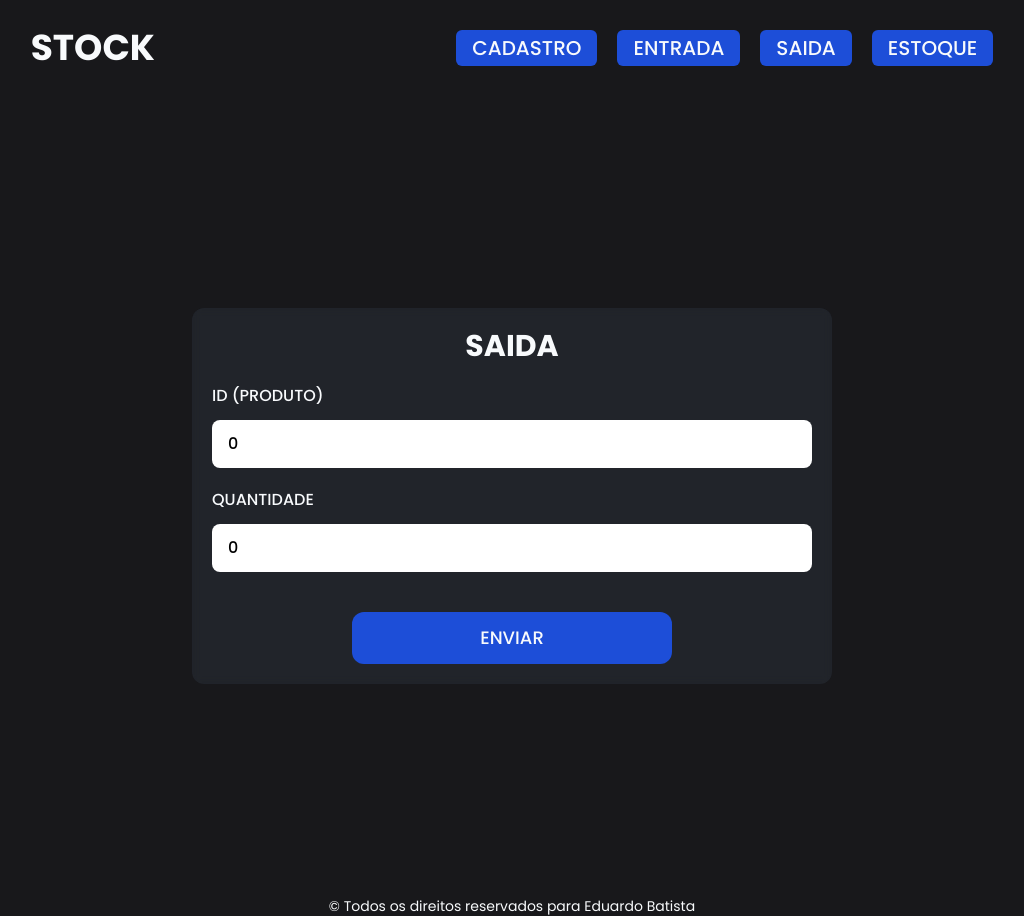
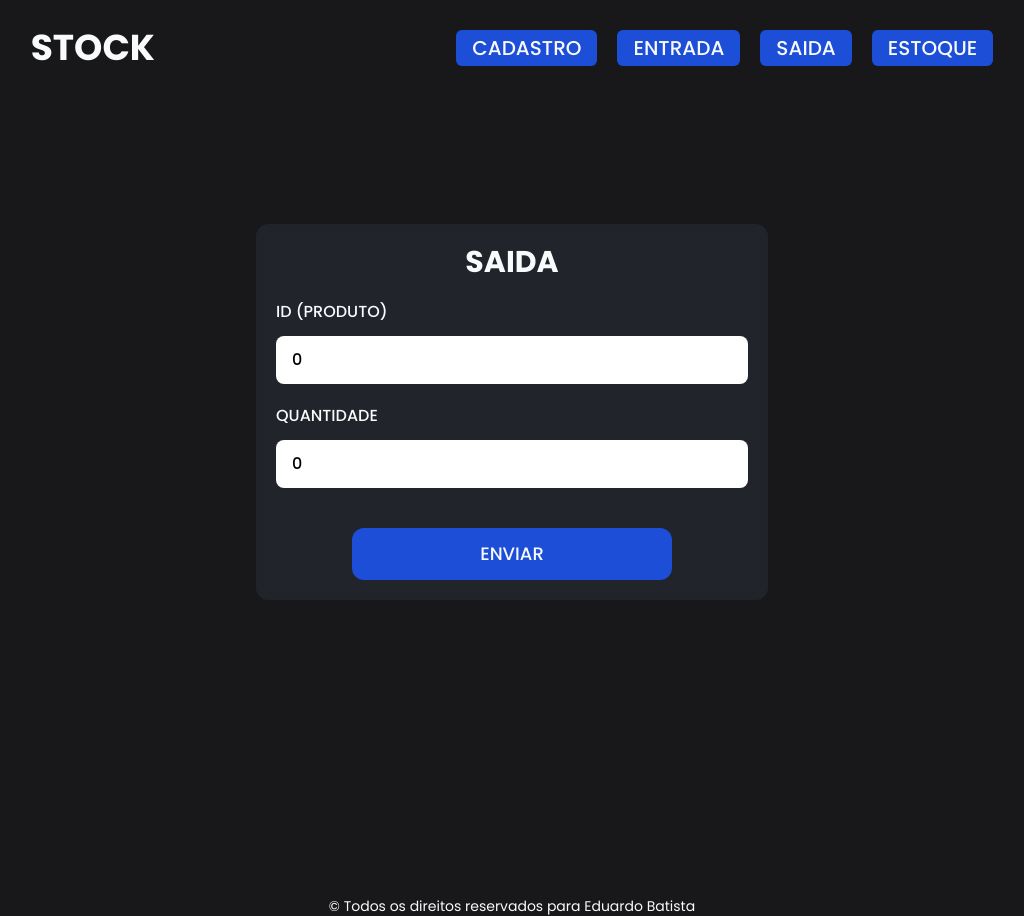
Before and after one commit to Eduardo-Batist4/interface-stock, a React (Vite) app: page /output in a window 1280 px wide. Shown: the whole page, without its empty margins (128-1152 px from the left). Built offline with nearby package versions, Linux system fonts and the light colour scheme; no server answers.

Commit message:
ajustando tamanho do container de cadastro

```diff
--- a/src/App.jsx
+++ b/src/App.jsx
@@ -16,7 +16,7 @@ function App() {
           </div>
       </header>
       <Outlet />
-      <footer className="w-full text-center">
+      <footer className="w-full text-center h:1/6">
           <p className="text-slate-50 text-sm">&copy; Todos os direitos reservados para Eduardo Batista</p>
       </footer>
     </main>
--- a/src/pages/Output.jsx
+++ b/src/pages/Output.jsx
@@ -33,8 +33,8 @@ export function Output() {
     }
 
     return (
-        <div className="w-full min-h-screen flex items-center">
-            <section className="bg-slate-600/20 backdrop-blur-sm w-11/12 h-auto mx-auto p-5 text-center rounded-xl md:w-6/12">
+        <div className="w-full min-h-screen flex items-start pt-32">
+            <section className="bg-slate-600/20 backdrop-blur-sm w-11/12 h-auto mx-auto p-5 text-center rounded-xl md:w-6/12 lg:w-2/5">
                 <h2 className="text-3xl uppercase font-bold text-slate-50 mb-5">saida</h2>
                 <div className={`border-solid border-2 py-1 border-red-500 mb-5 ${error}`}>
                     <p className="uppercase text-red-500 font-base text-sm">id não encontrado!</p>
--- a/src/pages/Register.jsx
+++ b/src/pages/Register.jsx
@@ -16,8 +16,8 @@ export function Register() {
     }
 
     return (
-        <div className="w-full h-screen flex items-center">
-            <section className="static bg-slate-600/20 backdrop-blur-sm w-11/12 h-auto mx-auto p-5 text-center rounded-xl md:w-6/12">
+        <div className="w-full h-screen flex items-start pt-32">
+            <section className="static bg-slate-600/20 backdrop-blur-sm w-11/12 h-auto mx-auto p-5 text-center rounded-xl md:w-6/12 lg:w-2/5">
                 <h2 className="text-3xl uppercase font-bold text-slate-50">cadastro</h2>
                 <div className="text-center mt-5">
                     <form onSubmit={handleClick}>
--- a/src/pages/input.jsx
+++ b/src/pages/input.jsx
@@ -34,8 +34,8 @@ export function Input() {
     }
 
     return (
-        <div className="w-full min-h-screen flex items-center">
-            <section className="bg-slate-600/20 backdrop-blur-sm w-11/12 h-auto mx-auto p-5 text-center rounded-xl md:w-6/12">
+        <div className="w-full min-h-screen flex items-start pt-32">
+            <section className="bg-slate-600/20 backdrop-blur-sm w-11/12 h-auto mx-auto p-5 text-center rounded-xl md:w-6/12 lg:w-2/5">
                 <h2 className="text-3xl uppercase font-bold text-slate-50 mb-5">entrada</h2>
                 <div className={`border-solid border-2 py-1 border-red-500 mb-5 ${error}`}>
                     <p className="uppercase text-red-500 font-base text-sm">id não encontrado!</p>
```
